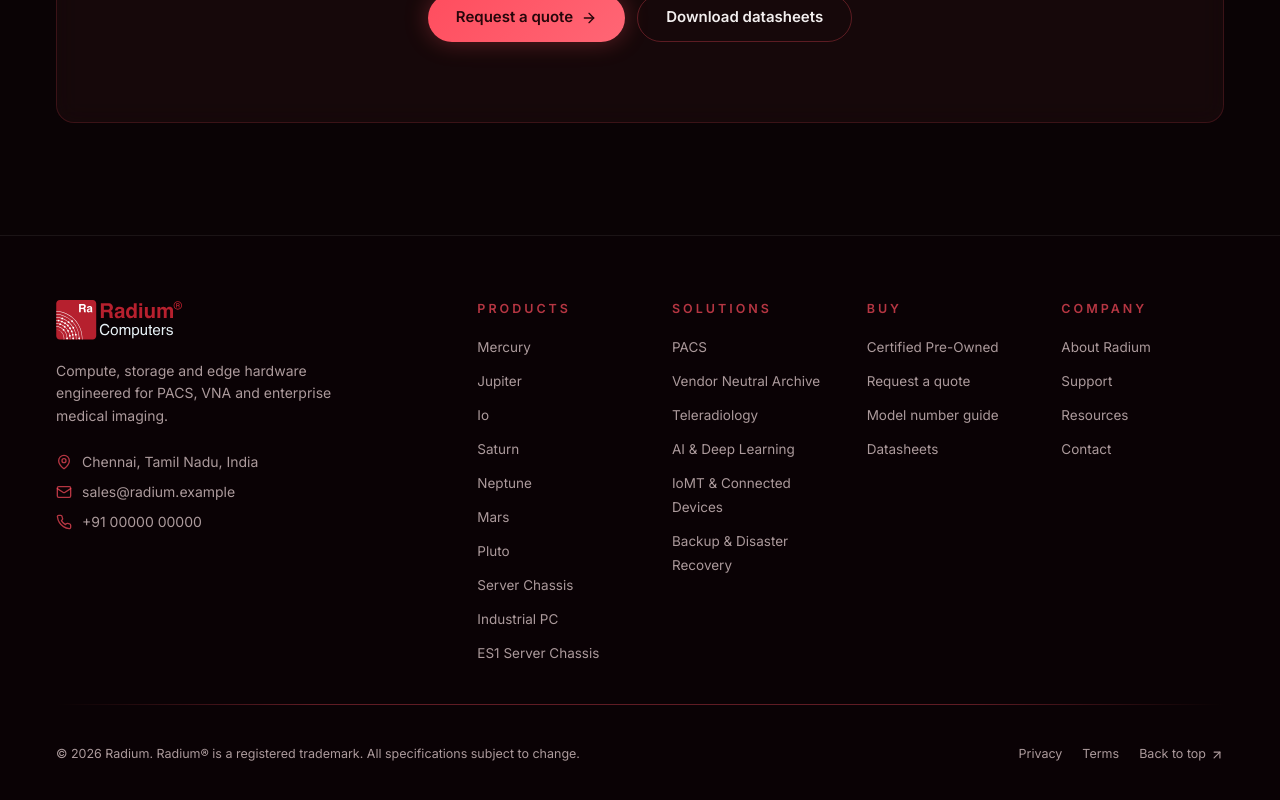
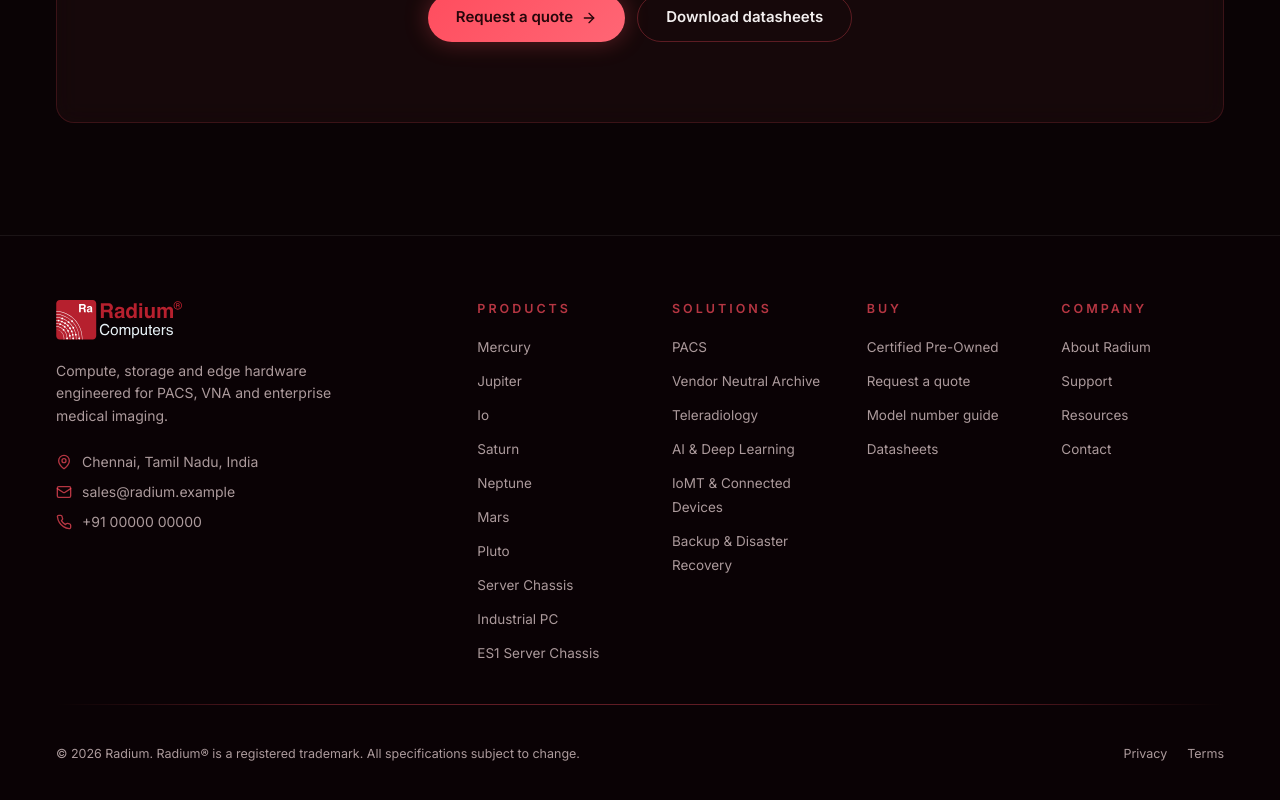
Before and after one commit to crazysarathi/radium, a React (Vite) app: page / in a window 1280 px wide. Shown: the part 7495-8295 px from the top of the page. Built offline with nearby package versions, Linux system fonts and the light colour scheme.

Commit message:
daily update

```diff
--- a/src/components/Footer.jsx
+++ b/src/components/Footer.jsx
@@ -87,9 +87,7 @@ export default function Footer() {
           <div className="flex flex-wrap items-center gap-5">
             <Link to="/company" className="hover:text-foreground">Privacy</Link>
             <Link to="/company" className="hover:text-foreground">Terms</Link>
-            <a href="#top" className="inline-flex items-center gap-1 hover:text-beam">
-              Back to top <ArrowUpRight className="h-3.5 w-3.5" />
-            </a>
+
           </div>
         </div>
       </div>
```
